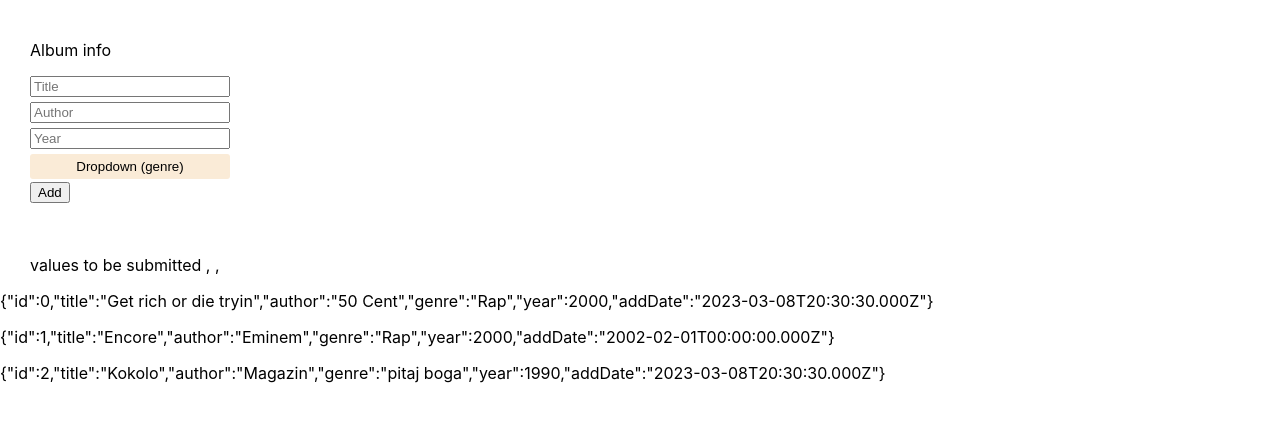
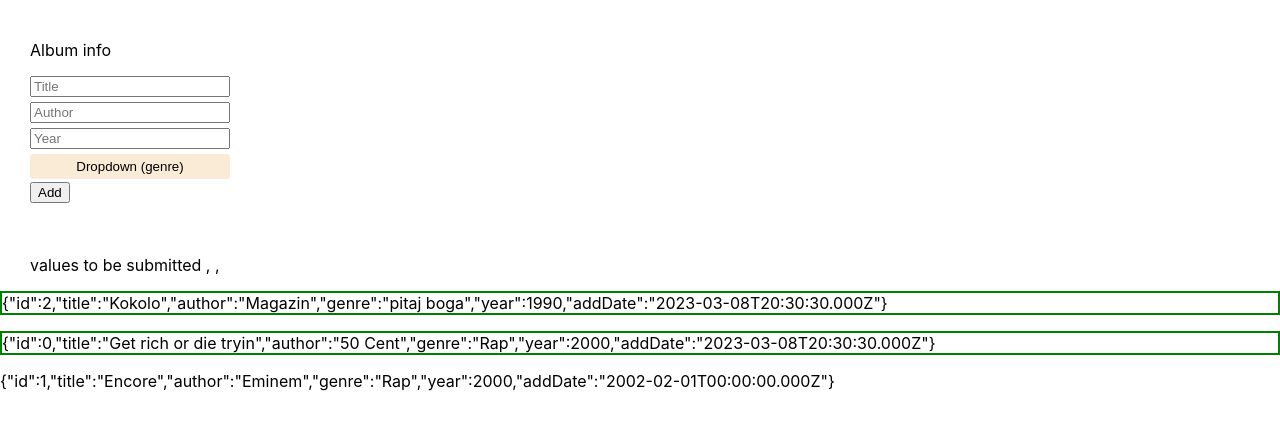
Before and after one commit to tsiklic1/Internship-15-MusicManager, a React (Create React App) app in the folder music-manager/: page / in a window 1280 px wide. Shown: the top 430 px of the page. Built offline with nearby package versions, Linux system fonts and the light colour scheme.

Commit message:
adding display of albums (sorted)

```diff
--- a/music-manager/src/components/DisplayAlbums.jsx
+++ b/music-manager/src/components/DisplayAlbums.jsx
@@ -1,9 +1,32 @@
 const DisplayAlbums = ({albumsList}) => {
+  albumsList.sort((a,b) => {
+    let y1 = a.year;
+    let y2 = b.year;
+
+    let a1 = a.author;
+    let a2 = b.author;
+
+    let t1 = a.title;
+    let t2 = b.title;
+
+    if(y1<y2) return -1;
+    if(y1>y2) return 1;
+
+    if(a1<a2) return -1;
+    if(a1>a2) return 1;
+
+    if(t1<t2) return -1;
+    if(t1>t2) return 1;
+    return 0
+  })
+
+  let today = new Date()
 
   return (
     <div>
-      {albumsList.map((album)=>
-      <p key = {album.id}> {JSON.stringify(album)}</p>)}
+      {albumsList.map((album)=> {
+      return <p className={(album.addDate.getMonth() === today.getMonth() && album.addDate.getDay() === today.getDay() && album.addDate.getFullYear() === today.getFullYear()) ? "album-added-today" : ""}
+      key = {album.id}> {JSON.stringify(album)}</p>})}
     </div>
   )
 }
--- a/music-manager/src/components/Form.jsx
+++ b/music-manager/src/components/Form.jsx
@@ -10,12 +10,20 @@ const Form = ({handleAddAlbum})=>{
   const [year, setYear] = useState("")
   const [emptyFieldExists, setEmptyFieldExists] = useState(false)
 
+  const handleChangeOnYear = (value) => {
+    if(isNaN(+value)){
+      console.log("Input is not number")
+      return
+    }
+    setYear(+value)
+  }
+
   const handleSubmit = (e)=>{
-    console.log("Uslo u handleSubmit")
     console.log(genre)
 
     setEmptyFieldExists(false)
-    if(!title.length || !author.length|| !year.length || !genre.length){
+
+    if(!title.length || !author.length || !genre.length || year === ""){
       console.log("something is empty")
       setEmptyFieldExists(true)
       return;
@@ -36,7 +44,7 @@ const Form = ({handleAddAlbum})=>{
     <p>Album info</p>
     <input className="album-info-input" type="text " placeholder="Title" value ={title} onChange = {e => setTitle(e.target.value)} />
     <input className="album-info-input" type="text " placeholder="Author" value ={author} onChange = {e => setAuthor(e.target.value)} />
-    <input className="album-info-input" type="text " placeholder="Year" value ={year} onChange = {e => setYear(e.target.value)} />
+    <input className="album-info-input" type="text " placeholder="Year" value ={year} onChange = {e => handleChangeOnYear(e.target.value)} />
     <GenreDropdown onSubmit = {getData}/>
 
      <button onClick={(e) => handleSubmit(e)}>Add</button>
--- a/music-manager/src/index.css
+++ b/music-manager/src/index.css
@@ -46,3 +46,7 @@ code {
 .dropdown-container {
   width: 100%;
 }
+
+.album-added-today {
+  border: green solid 2px;
+}
```
